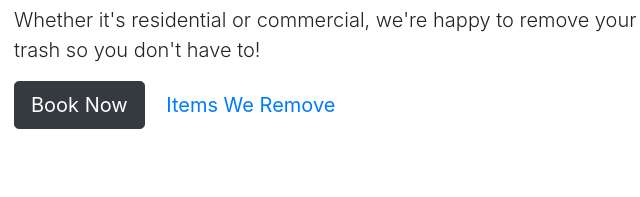
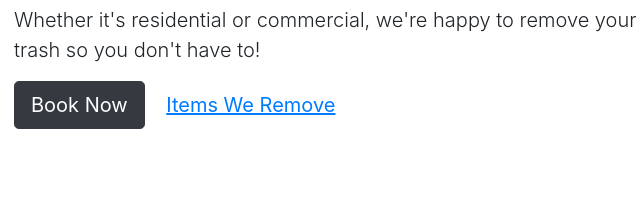
Before and after one commit to hiltongnar/franchise, a plain HTML site: page index.html in a window 1280 px wide. Shown: the part 547-744 px from the top of the page, 71-711 px from the left. Drawn offline with nearby package versions, Linux system fonts and the light colour scheme.

Commit message:
changed button format

```diff
--- a/index.html
+++ b/index.html
@@ -90,8 +90,8 @@
         <button type="button" class="btn btn-dark btn-lg">
           Book Now
         </button>
-        <button type="button" class="btn btn-link btn-lg btn-link-dark">
-          Items We Remove
+        <button type="button" class="btn btn-link btn-lg btn-link-dark" color=black >
+          <u>Items We Remove</u>
         </button>
       </div>
       <div class="col-md-5">
```
